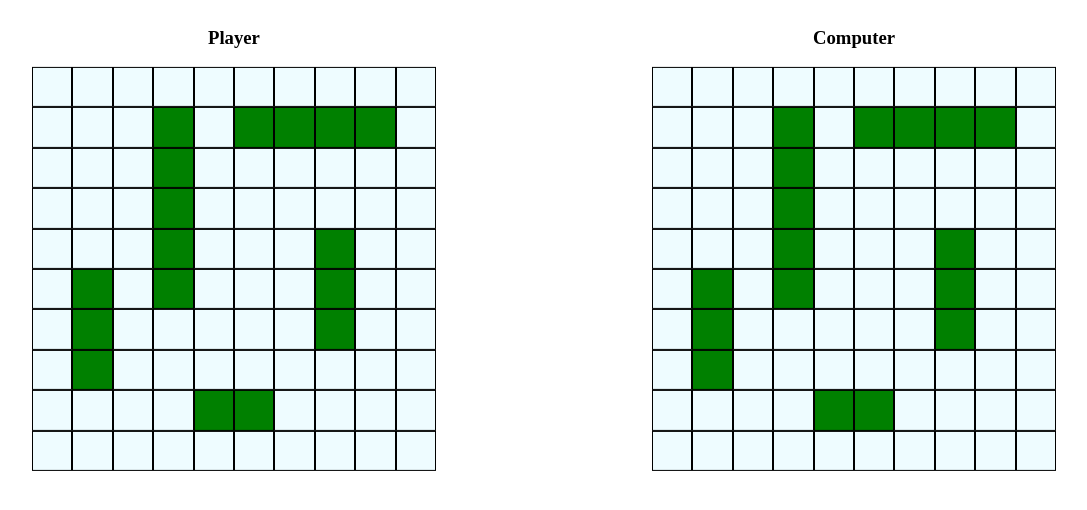
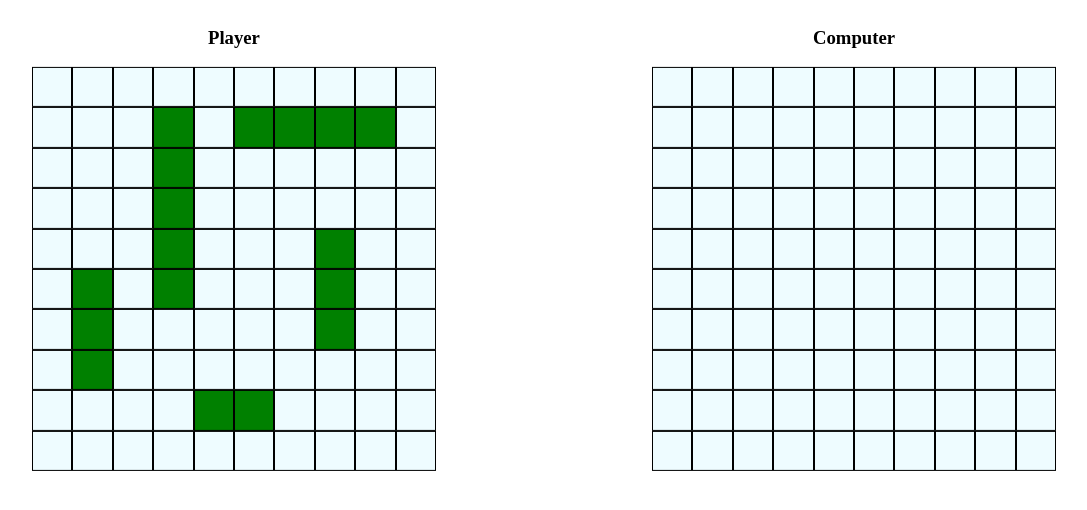
Before and after one commit to MilesRigby/odin-battleship-project, a website built with webpack: page src/template.html in a window 1280 px wide. Shown: the whole page, without its empty margins (96-1183 px from the left). Built offline with nearby package versions, Linux system fonts and the light colour scheme.

Commit message:
Hide a player's ships unless it's their turn
Used a data- attribute on the gameboards which is set to true at the
start of a player's turn and false at the end, hiding their ships when
false. Does not hide missed or hit shots, so players can see the actions
they've taken previously.

```diff
--- a/src/Events/gameEvents.js
+++ b/src/Events/gameEvents.js
@@ -30,14 +30,20 @@ const GameEvents = (UIController) => {
 
             UIController.DisplayPlayerName(playerIndex, playerName);
 
+            UIController.DisplayShips(playerIndex, 'true');
+
             for (const shipLength of shipLengths) {
                 await _addShip(player, shipLength);
                 UIController.UpdateBoard(playerIndex, player.board.getBoardState())
             }
 
+            UIController.DisplayShips(playerIndex, 'false');
+
             UIController.SetBoardTargetLogic(cb_TargetSpace, playerIndex);
 
         }
+
+        _StartTurn();
     }
 
     const _addShip = async (player, shipLength) => {
@@ -68,8 +74,14 @@ const GameEvents = (UIController) => {
         }
     }
 
+    const _StartTurn = () => {
+        UIController.DisplayShips(currentPlayer, 'true');
+    }
+
     const _EndTurn = () => {
+        UIController.DisplayShips(currentPlayer, 'false');
         currentPlayer = 1 - currentPlayer;
+        _StartTurn();
     }
 
     const _PlayerWin = () => {
--- a/src/UI/pageContent.js
+++ b/src/UI/pageContent.js
@@ -6,11 +6,11 @@ const contentObject = {
     "div": { attributes: { "id": "page-content" }, children: [
         {"div": { attributes: { "className": "player" }, children: [
             {"h3": { attributes: { "className": "player-name" }, children: []}},
-            {"div": { attributes: { "className": "game-board" }, children: GameBoardUI()}}
+            {"div": { attributes: { "className": "game-board", "data-active": "false" }, children: GameBoardUI()}}
         ]}},
         {"div": { attributes: { "className": "player" }, children: [
             {"h3": { attributes: { "className": "player-name" }, children: []}},
-            {"div": { attributes: { "className": "game-board" }, children: GameBoardUI()}}
+            {"div": { attributes: { "className": "game-board", "data-active": "false" }, children: GameBoardUI()}}
         ]}},
     ]}
 
@@ -55,11 +55,16 @@ const page = () => {
         }
     }
 
+    const DisplayShips = (player, shouldDisplay) => {
+        boards[player].dataset.active = shouldDisplay;
+    }
+
     return {
         pageContent,
         DisplayPlayerName,
         SetBoardTargetLogic,
         UpdateBoard,
+        DisplayShips
     }
 
 }
--- a/src/styles.css
+++ b/src/styles.css
@@ -38,7 +38,7 @@
     height: 3vw;
 }
 
-.board-cell[data-state='ship'] {
+.game-board[data-active='true'] .board-cell[data-state='ship'] {
 
     background-color: green;
 
```
